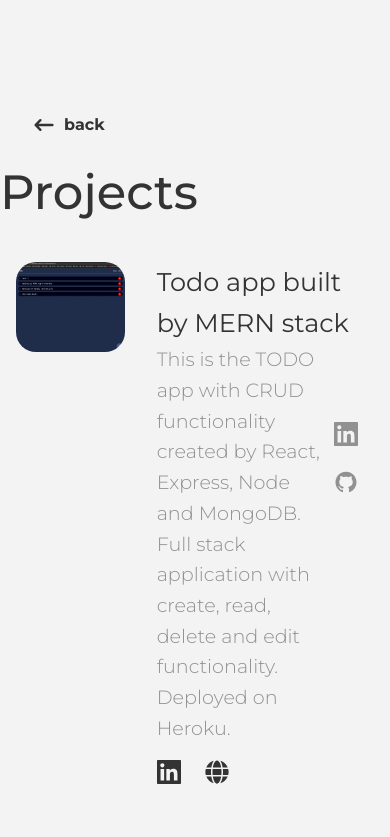
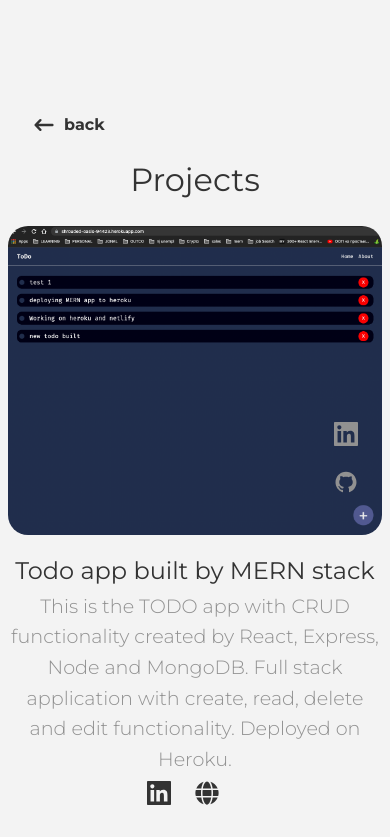
Before and after one commit to samibraimoff/personal-portfolio-app, a React (Create React App) app: page /projects in a window 390 px wide. Shown: the top 837 px of the page. Built offline with nearby package versions, Linux system fonts and the light colour scheme; the HTML template or start-up script is replaced by a standard one.

Commit message:
mobile responsive design added

```diff
--- a/src/components/projects/project/project.css
+++ b/src/components/projects/project/project.css
@@ -34,3 +34,37 @@
   cursor: pointer;
   font: 2rem;
 }
+
+@media screen and (max-width: 480px) {
+  .project {
+    flex-direction: column;
+    margin-bottom: 1.5rem;
+  }
+
+  .projectLeft {
+    padding: 0.3rem 0.5rem;
+  }
+
+  .projectRight {
+    padding: 0.3rem 0.5rem;
+  }
+
+  .projectRight h3 {
+    width: 100%;
+    text-align: center;
+    font-size: 1.5rem;
+  }
+
+  .projectRight p {
+    width: 100%;
+    text-align: center;
+  }
+
+  .projectRight ul {
+    justify-content: center;
+  }
+
+  .projectRight ul li {
+    margin: 0.4rem 1rem 0 0;
+  }
+}
--- a/src/components/projects/projects.css
+++ b/src/components/projects/projects.css
@@ -5,3 +5,12 @@
   text-transform: capitalize;
   margin-bottom: 1rem;
 }
+
+@media screen and (max-width: 480px) {
+  .projects h2 {
+    font-size: 2rem;
+    font-weight: 400;
+    width: 100%;
+    text-align: center;
+  }
+}
```
